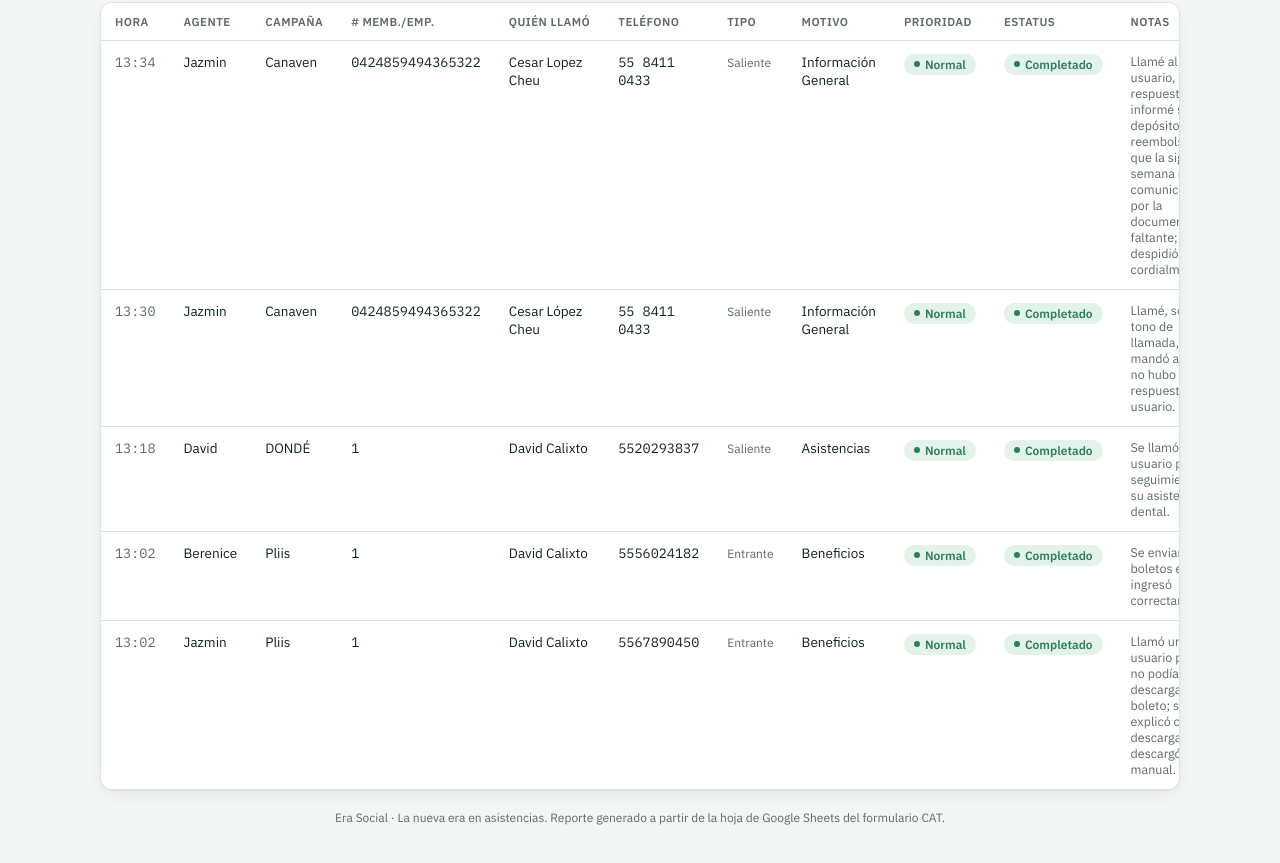
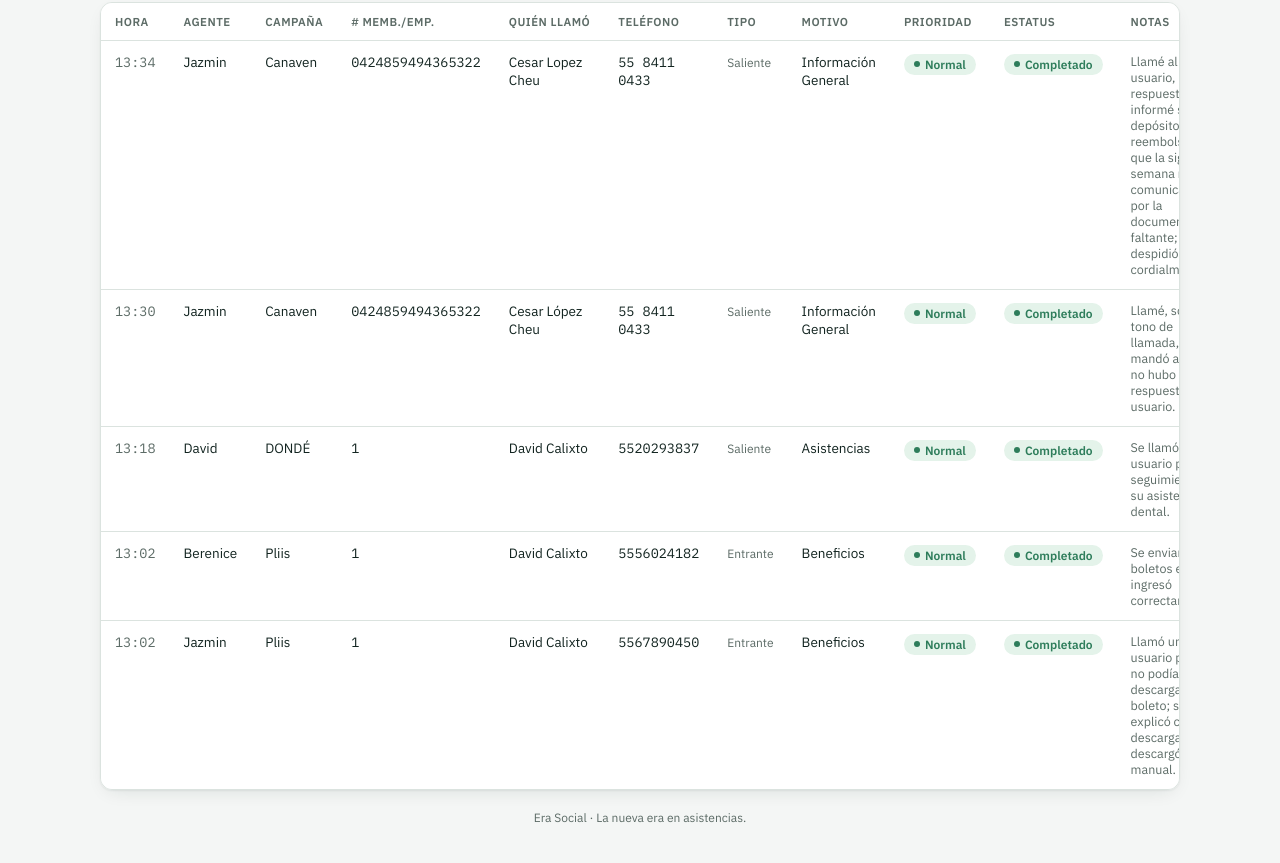
Before and after one commit to dcalixto841-wq/Reporte-de-Llamadas-CAT, a plain HTML site: page reporte-cat-era_1.html in a window 1280 px wide. Shown: the part 792-1655 px from the top of the page. Drawn offline with nearby package versions, Linux system fonts and the light colour scheme.

Commit message:
Add files via upload

```diff
--- a/reporte-cat-era_1.html
+++ b/reporte-cat-era_1.html
@@ -166,7 +166,7 @@
     </table>
   </div>
 
-  <footer class="note">Era Social &middot; La nueva era en asistencias. Reporte generado a partir de la hoja de Google Sheets del formulario CAT.</footer>
+  <footer class="note">Era Social &middot; La nueva era en asistencias.</footer>
 </div>
 
 <script>
```
